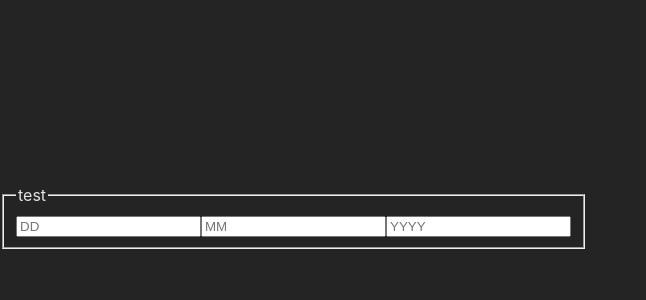
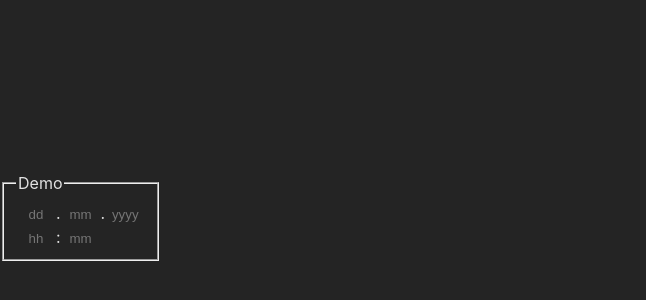
Before and after one commit to Flog7877/Tasks, a React (Vite) app in the folder frontend/: page /datetime in a window 1280 px wide. Shown: the part 184-484 px from the top of the page, without its empty margins (0-646 px from the left). Built offline with nearby package versions, Linux system fonts and the light colour scheme.

Commit message:
DateTimePicker funktional einsatzbereit!

```diff
--- a/frontend/src/components/DateTimeInput.jsx
+++ b/frontend/src/components/DateTimeInput.jsx
@@ -1,9 +1,15 @@
-import React, { useState, useEffect } from 'react';
+import React, { useState, useEffect, useRef } from 'react';
 import '../styles/components/DateTimeInput.css'
+
+/*
+ * Vorzunehmende Änderungen:
+ * - Redundanz entfernen,
+ * - Die Validierungslogik vereinfachen
+*/
 
 function currDate() {
     const currentDate = new Date();
-    return [currentDate.getDate(), currentDate.getMonth() + 1, currentDate.getFullYear()];
+    return [currentDate.getDate(), currentDate.getMonth() + 1, currentDate.getFullYear(), currentDate];
 }
 
 const isLeapYear = (givenYear) => {
@@ -15,29 +21,92 @@ const isLeapYear = (givenYear) => {
 
 }
 
-const DateTimeInput = ({ mode, customClass, dtiTitle, dtiId }) => {
+const DateTimeInput = ({ enableTimeInput, customClass, dtiTitle, dtiId, enablePast, onValidInput }) => {
 
     const [dayInput, setDayInput] = useState('');
     const [monthInput, setMonthInput] = useState('');
     const [yearInput, setYearsInput] = useState('');
     const [isEditing, setIsEditing] = useState(false);
     const [dateValidated, setDateValidated] = useState(false);
+    const [hourInput, setHourInput] = useState('');
+    const [minuteInput, setMinuteInput] = useState('');
+
+    const [isTimeEditing, setIsTimeEditing] = useState(false);
+    const [timeValidated, setTimeValidated] = useState(false);
+
+    const [finalDate, setFinalDate] = useState('');
+
+    const dayInputRef = useRef(null);
+    const monthInputRef = useRef(null);
+    const yearInputRef = useRef(null);
+    const hourInputRef = useRef(null);
+    const minuteInputRef = useRef(null);
+
+    const pastEnabled = (enablePast === undefined || typeof enablePast !== "boolean") ? false : enablePast;
 
     const validateInput = () => {
+        const [currentDay, currentMonth, currentYear, currentDate] = currDate();
         const isShortMonth = [4, 6, 9, 11].includes(parseInt(monthInput));
         const isFeb = parseInt(monthInput) === 2;
         const leapCase = isLeapYear(parseInt(yearInput));
         const prevDayInput = parseInt(dayInput);
         const prevMonthInput = parseInt(monthInput);
+        const prevYearInput = parseInt(yearInput);
+        const thisDate = new Date(`${prevYearInput}-${String(prevMonthInput).padStart(2, "0")}-${String(prevDayInput).padStart(2, "0")}`);
+
         if (!isEditing && dayInput !== '' && monthInput !== '' && yearInput.length === 4) {
-            console.log('Jetzt würde eine Validierung erfolgen.')
+            console.log('Date-Validierung angefordert.')
             if (isShortMonth && dayInput === '31') setDayInput('30')
             else if (leapCase && isFeb && parseInt(dayInput) > 29) setDayInput('29')
             else if (!leapCase && isFeb && parseInt(dayInput) > 28) setDayInput('28');
-
             if (prevDayInput < 10) setDayInput(`0${prevDayInput}`);
             if (prevMonthInput < 10) setMonthInput(`0${prevMonthInput}`);
-            setDateValidated(true)
+
+            if (prevDayInput === 0) setDayInput('01');
+            if (prevMonthInput === 0) setMonthInput('01');
+
+            if (!pastEnabled && thisDate < currentDate) {
+                setDayInput(String(currentDay).padStart(2, "0"));
+                setMonthInput(String(currentMonth).padStart(2, "0"));
+            }
+
+            if (!isNaN(dayInput) && dayInput.length === 2
+                && !isNaN(monthInput) && monthInput.length === 2
+                && !isNaN(yearInput) && yearInput.length === 4) {
+                setDateValidated(true);
+                console.log('Datum validiert.')
+            }
+        }
+    }
+
+    const validateTimeInput = () => {
+        if (!isTimeEditing && minuteInput !== '' && hourInput !== '') {
+            setHourInput(hourInput.padStart(2, '0'));
+            setMinuteInput(minuteInput.padStart(2, '0'));
+            setTimeValidated(true);
+        }
+    }
+
+    const createPayloadDate = () => {
+        if (!timeValidated || !dateValidated) return;
+        let constructedDate;
+        try {
+            const payloadDay = parseInt(dayInput);
+            const payloadMonth = parseInt(monthInput);
+            const payloadYear = parseInt(yearInput);
+            const payloadHours = parseInt(hourInput);
+            const payloadMinutes = parseInt(minuteInput);
+
+            constructedDate = new Date(payloadYear, payloadMonth - 1, payloadDay, payloadHours, payloadMinutes);
+            setFinalDate(constructedDate);
+
+            if (typeof onValidInput === 'function') onValidInput(constructedDate);
+
+        } catch (err) {
+            console.error('Fehler beim Erstellen des Datums: ', err)
+            setDateValidated(false);
+            setTimeValidated(false);
+            setIsEditing(true);
         }
     }
 
@@ -45,29 +114,38 @@ const DateTimeInput = ({ mode, customClass, dtiTitle, dtiId }) => {
         validateInput();
     }, [dayInput, monthInput, yearInput, isEditing]);
 
+    useEffect(() => {
+        validateTimeInput();
+    }, [hourInput, minuteInput, isTimeEditing]);
+
+    useEffect(() => {
+        createPayloadDate();
+    }, [timeValidated, dateValidated]);
 
     const handleDayInput = (e) => {
         e.preventDefault();
         let finalDays;
         const enteredDayString = e.target.value;
         if (isNaN(enteredDayString)) return
-        else if (enteredDayString.length > 2) return
+        else if (enteredDayString.length > 2 || enteredDayString.includes('.')) return
         else if (parseInt(enteredDayString) > 31) finalDays = '31'
         else if (enteredDayString === '00') finalDays = '01'
         else finalDays = enteredDayString;
         setDayInput(finalDays)
+        if (finalDays.length === 2) monthInputRef.current.focus();
     }
 
     const handleMonthInput = (e) => {
         e.preventDefault();
         let finalMonths;
         const enteredMonthString = e.target.value;
-        if (isNaN(enteredMonthString)) return
+        if (isNaN(enteredMonthString) || enteredMonthString.includes('.')) return
         else if (enteredMonthString.length > 2) return
         else if (parseInt(enteredMonthString) > 12) finalMonths = '12'
         else if (enteredMonthString === '00') finalMonths = '01'
         else finalMonths = enteredMonthString;
         setMonthInput(finalMonths);
+        if (finalMonths.length === 2) yearInputRef.current.focus();
     }
 
     const handleYearInput = (e) => {
@@ -75,20 +153,53 @@ const DateTimeInput = ({ mode, customClass, dtiTitle, dtiId }) => {
         e.preventDefault();
         let finalYear;
         const enteredYear = e.target.value;
-        if (isNaN(enteredYear)) return
+        if (isNaN(enteredYear) || enteredYear.includes('.')) return
         else if (enteredYear.length > 4) return
         else if (enteredYear.length === 4 && parseInt(enteredYear) < calledAtYear) finalYear = `${calledAtYear}`
         else finalYear = enteredYear;
         setYearsInput(finalYear);
+        if (finalYear.length === 4) {
+            yearInputRef.current.blur();
+            hourInputRef.current.focus();
+        }
     }
 
-    const title = 'test';
+    const handleHourInput = (e) => {
+        e.preventDefault();
+        let finalHours;
+        const enteredHours = e.target.value;
+        if (isNaN(enteredHours) || enteredHours.includes('.')) return
+        else if (parseInt(enteredHours) > 23) finalHours = '23'
+        else if (enteredHours === '00') finalHours = '01'
+        else finalHours = enteredHours;
+        setHourInput(finalHours);
+
+        if (finalHours.length === 2) minuteInputRef.current.focus();
+    }
+
+    const handleMinuteInput = (e) => {
+        e.preventDefault();
+        let finalMinutes;
+        const enteredMinutes = e.target.value;
+        if (isNaN(enteredMinutes) || enteredMinutes.includes('.')) return
+        else if (parseInt(enteredMinutes) > 59) finalMinutes = '59'
+        else if (enteredMinutes === '00') finalMinutes = '01'
+        else finalMinutes = enteredMinutes;
+        setMinuteInput(finalMinutes);
+
+        if (finalMinutes.length === 2) minuteInputRef.current.blur();
+    }
+
+    const title = 'Demo';
 
     return (
         <>
-            <div className='dti-container'>
-                <div
-                    className='dti-wrapper'
+            <div className={`dti-container ${customClass ? String(customClass) : ''}`}>
+                <div className='dti-wrapper'>
+                    <fieldset className={`dti-fieldset ${(isEditing || isTimeEditing) ? 'isEditing' : ''}`}>
+                        <legend className='dti-legend'>{dtiTitle ? dtiTitle : title}</legend>
+                        <section
+                            className='dti-dateSection'
                             onFocus={() => {
                                 setIsEditing(true)
                                 setDateValidated(false);
@@ -99,44 +210,71 @@ const DateTimeInput = ({ mode, customClass, dtiTitle, dtiId }) => {
                                 }
                             }}
                         >
-                    <form className='dti-form'>
-                        <fieldset className='dti-fieldset'>
-                            <legend className='dti-legend'>{dtiTitle ? dtiTitle : title}</legend>
                             <input
-                                className='dti-inputField'
+                                ref={dayInputRef}
+                                className='dti-inputField dti-day'
                                 value={dayInput}
                                 onChange={(e) => handleDayInput(e)}
                                 type='text'
-                                placeholder='DD'
+                                placeholder='dd'
+                                onFocus={(e) => e.target.select()}
                             />
+                            .
                             <input
-                                className='dti-inputField'
+                                ref={monthInputRef}
+                                className='dti-inputField dti-month'
                                 value={monthInput}
                                 onChange={(e) => handleMonthInput(e)}
                                 type='text'
-                                placeholder='MM'
+                                placeholder='mm'
+                                onFocus={(e) => e.target.select()}
                             />
+                            .
                             <input
-                                className='dti-inputField'
+                                ref={yearInputRef}
+                                className='dti-inputField dti-year'
                                 value={yearInput}
                                 onChange={(e) => handleYearInput(e)}
                                 type='text'
-                                placeholder='YYYY'
+                                placeholder='yyyy'
+                                onFocus={(e) => e.target.select()}
                             />
+                        </section>
+                        <section
+                            className='dti-timeSection'
+                            onFocus={() => {
+                                setIsTimeEditing(true)
+                                setTimeValidated(false);
+                            }}
+                            onBlur={(e) => {
+                                if (!e.currentTarget.contains(e.relatedTarget)) {
+                                    setIsTimeEditing(false);
+                                }
+                            }}
+                        >
+                            <input
+                                ref={hourInputRef}
+                                className='dti-inputField dti-hour'
+                                value={hourInput}
+                                onChange={(e) => handleHourInput(e)}
+                                type='text'
+                                placeholder='hh'
+                                onFocus={(e) => e.target.select()}
+                            />
+                            :
+                            <input
+                                ref={minuteInputRef}
+                                className='dti-inputField dti-minute'
+                                value={minuteInput}
+                                onChange={(e) => handleMinuteInput(e)}
+                                type='text'
+                                placeholder='mm'
+                                onFocus={(e) => e.target.select()}
+                            />
+                        </section>
                     </fieldset>
-                    </form>
                 </div>
             </div>
-            {isEditing && (
-                <div>
-                    Am Bearbeiten
-                </div>
-            )}
-            {dateValidated && (
-                <div>
-                    Datum validiert: {`${dayInput}.${monthInput}.${yearInput}`}
-                </div>
-            )}
         </>
     );
 };
--- a/frontend/src/styles/components/DateTimeInput.css
+++ b/frontend/src/styles/components/DateTimeInput.css
@@ -0,0 +1,16 @@
+.dti-inputField {
+    border: none;
+    background-color: transparent;
+}
+
+input.dti-inputField {
+    padding: 0;
+    width: 40px;
+    text-align: center;
+}
+
+
+
+.dti-fieldset.isEditing input {
+    color: hsl(0, 100%, 91%);
+}
```
Also changed, not shown: frontend/src/components/CreateTask.jsx (+11 -0 lines). Lines whose indentation alone changed are shown as unchanged.
